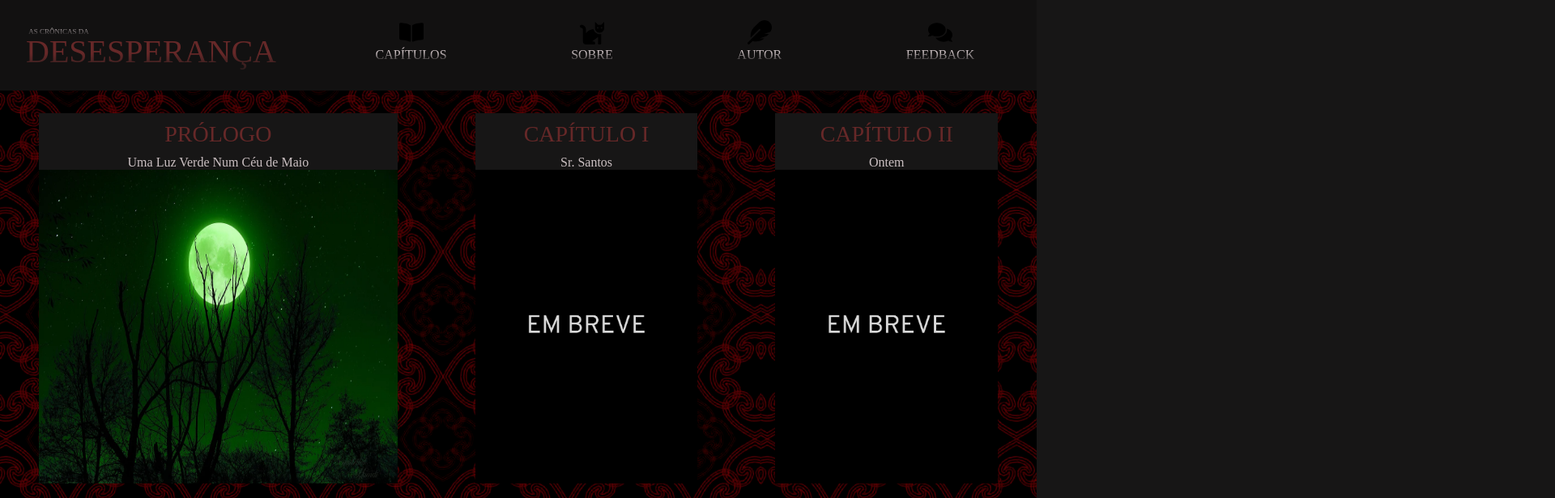
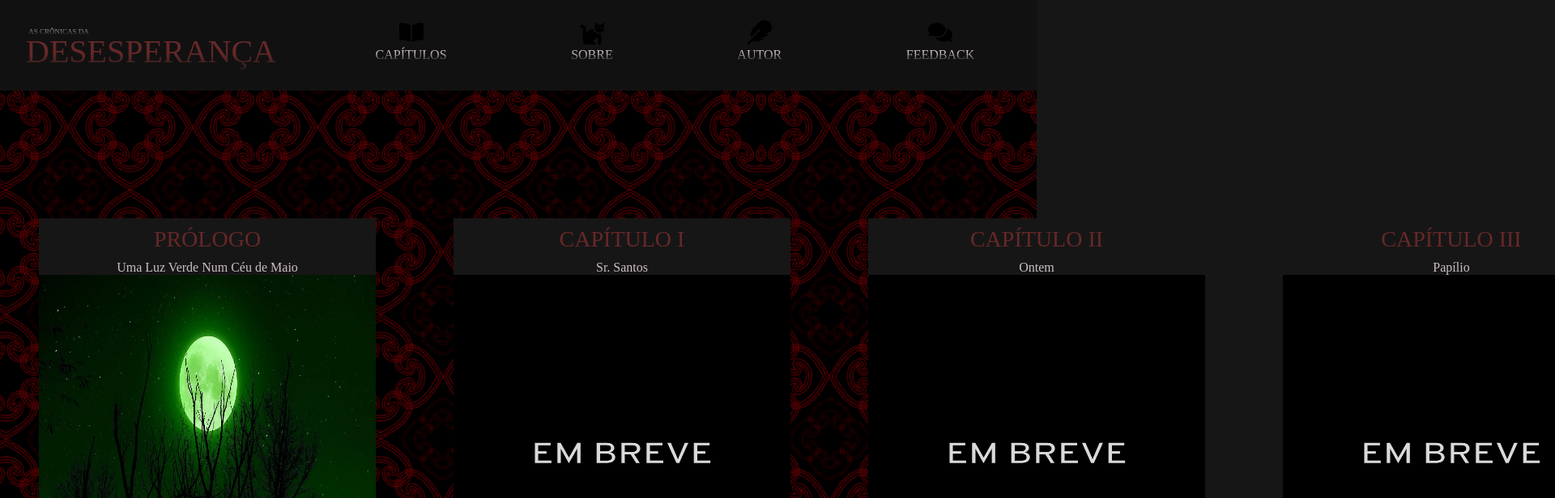
Before and after one commit to denisespanhol/AsCronicasDaDesesperanca, a React (Create React App) app in the folder as-cronicas-da-desesperanca/: page /chapters in a window 1280 px wide. Shown: the top 616 px of the page at 81% size, 1920 px wide, since content can reach past the window. Built offline with nearby package versions, Linux system fonts and the light colour scheme; a web font is replaced by a local one.

Commit message:
Criação das funções para fixar de desfixar o header na chapters page

```diff
--- a/as-cronicas-da-desesperanca/src/components/Header.jsx
+++ b/as-cronicas-da-desesperanca/src/components/Header.jsx
@@ -1,4 +1,5 @@
-import React from 'react';
+import React, { useContext } from 'react';
+import AppContext from '../context/AppContext';
 import solidFeather from '../images/feather-solid.svg';
 import solidBook from '../images/book-open-solid.svg';
 import solidComment from '../images/comments-solid.svg';
@@ -6,8 +7,26 @@ import solidCat from '../images/cat-solid.svg';
 import './Header.css';
 
 export default function Header() {
+  const { toFixed } = useContext(AppContext);
+
+  let theHeader = {
+    backgroundColor: "rgba(18, 17, 17, 1)",
+    color: "whitesmoke",
+  };
+
+  if (toFixed) {
+    theHeader = {
+      backgroundColor: "rgba(18, 17, 17, 1)",
+      color: "whitesmoke",
+      position: "fixed",
+      width: "100%",
+    }
+  }
+
+  console.log(toFixed);
+
   return (
-    <header>
+    <header style={theHeader}>
       <section className="toCentralizeTitleInHeader">
         <p className="asCronicasDaHeader">AS CRÔNICAS DA</p>
         <p className="desesperançaHeader">DESESPERANÇA</p>
--- a/as-cronicas-da-desesperanca/src/context/Provider.js
+++ b/as-cronicas-da-desesperanca/src/context/Provider.js
@@ -1,10 +1,17 @@
-import React from 'react';
+import React, { useState } from 'react';
 import PropTypes from 'prop-types';
 import AppContext from './AppContext';
 
 export default function Provider({ children }) {
+  const [toFixed, setToFixed] = useState(false);
+
+  const state = {
+    toFixed,
+    setToFixed,
+  }
+
   return (
-    <AppContext.Provider >
+    <AppContext.Provider value={ state }>
       { children }
     </AppContext.Provider>
   );
--- a/as-cronicas-da-desesperanca/src/pages/ChaptersPage.css
+++ b/as-cronicas-da-desesperanca/src/pages/ChaptersPage.css
@@ -73,7 +73,8 @@
     align-self: center;
     color: rgba(102, 40, 40, 1);
     background-color: rgba(23, 22, 22, 1);
-    width: 100%;
+    width: 14.85em;
+    margin-top: 5.66em;
     margin-bottom: 0;
     padding-top: 10px;
     padding-bottom: 10px;
@@ -86,7 +87,7 @@
     align-self: center;
     color: rgba(203, 192, 194, 1);
     background-color: rgba(23, 22, 22, 1);
-    width: 100%;
+    width: 26em;
     margin-bottom: 0;
     margin-top: 0;
   }
@@ -94,13 +95,13 @@
   .chapterBox {
     display: flex;
     align-self: center;
-    width: 100%;
-    height: 100%;
+    width: 26em;
+
     margin-bottom: 2em;
   }
 
   .coverImage {
-    width: 100%;
-    height: 100%;
+    width: 26em;
+    height: 28em;
   }
 }
--- a/as-cronicas-da-desesperanca/src/pages/ChaptersPage.js
+++ b/as-cronicas-da-desesperanca/src/pages/ChaptersPage.js
@@ -1,4 +1,5 @@
-import React from 'react';
+import React, { useContext } from 'react';
+import AppContext from '../context/AppContext';
 import Header from '../components/Header';
 import Footer from '../components/Footer';
 import testImage from '../images/full-moon-4824456_1280.webp';
@@ -6,6 +7,8 @@ import comingSoon from '../images/EM-BREVE.png';
 import './ChaptersPage.css';
 
 export default function ChaptersPage() {
+  const { toFixed, setToFixed } = useContext(AppContext);
+
   return (
     <section className='chapterBackground'>
       <Header />
@@ -31,6 +34,13 @@ export default function ChaptersPage() {
             <img src={ comingSoon } alt='teste' className='coverImage' />
           </section>
         </section>
+        <section className='toCentralizeChapterBox'>
+          <p className='chapterNumber'>CAPÍTULO III</p>
+          <p className='chapterTitle'>Papílio</p>
+          <section className='chapterBox'>
+            <img src={ comingSoon } alt='teste' className='coverImage' />
+          </section>
+        </section>
       </main>
       <Footer />
     </section>
--- a/as-cronicas-da-desesperanca/src/pages/StartPage.js
+++ b/as-cronicas-da-desesperanca/src/pages/StartPage.js
@@ -1,8 +1,23 @@
-import React from 'react';
+import React, { useContext } from 'react';
+import AppContext from '../context/AppContext';
 import { Link } from 'react-router-dom';
 import "./StartPage.css";
 
 export default function StartPage() {
+  const { setToFixed } = useContext(AppContext);
+
+  function handleChapterClick() {
+    setToFixed(true);
+  }
+
+  function handleAuthorClick() {
+    setToFixed(false);
+  }
+
+  function handleAboutClick() {
+    setToFixed(false);
+  }
+
   return (
     <main>
       <section className="toCentralizeTitle">
@@ -17,7 +32,7 @@ export default function StartPage() {
             <button
               type="button"
               className="designButtonPrincipal"
-              textDecoration="none"
+              onClick={ handleChapterClick }
             >
               IR PARA O SITE
             </button>
@@ -28,6 +43,7 @@ export default function StartPage() {
             <button
               type="button"
               className="designOthersButtons"
+              onClick={ handleAuthorClick }
             >
               SOBRE O AUTOR
             </button>
@@ -36,6 +52,7 @@ export default function StartPage() {
             <button
               type="button"
               className="designOthersButtons"
+              onClick={ handleAboutClick }
             >
               CONHEÇA O PROJETO
             </button>
```
